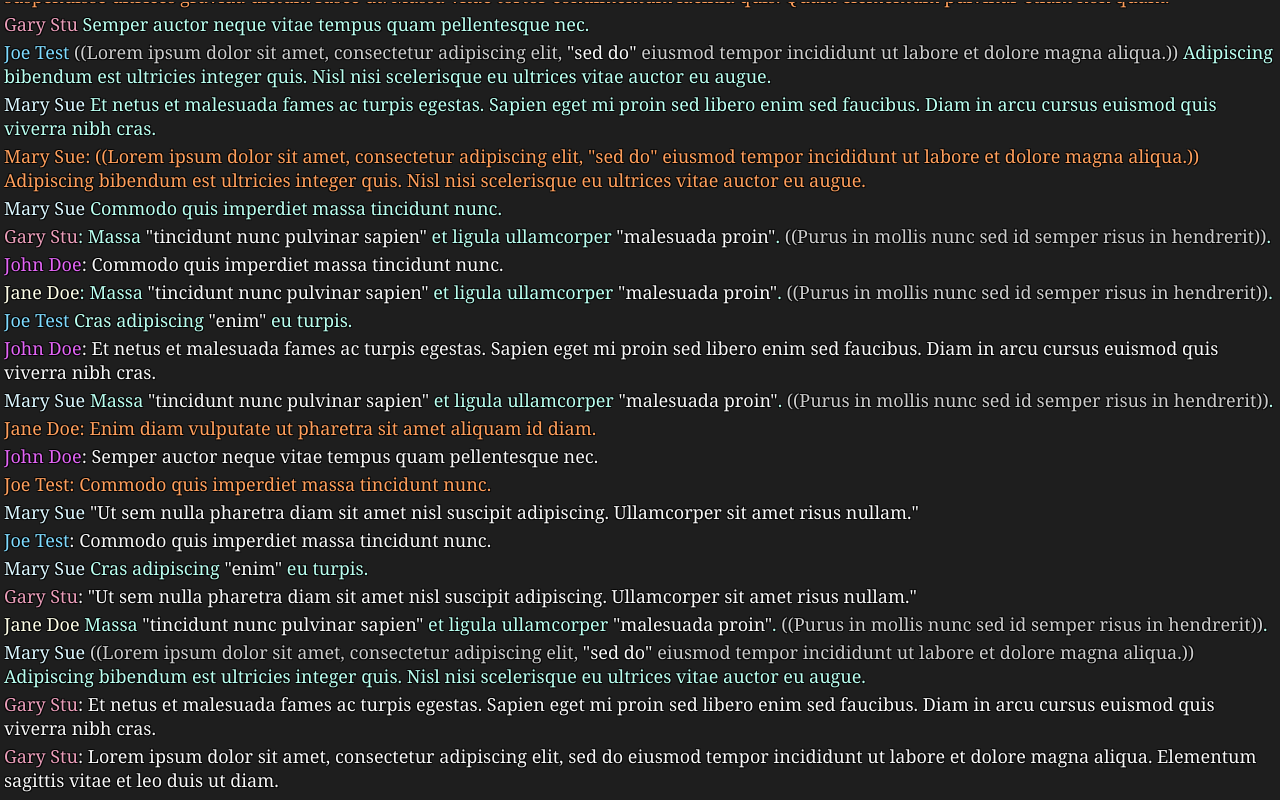
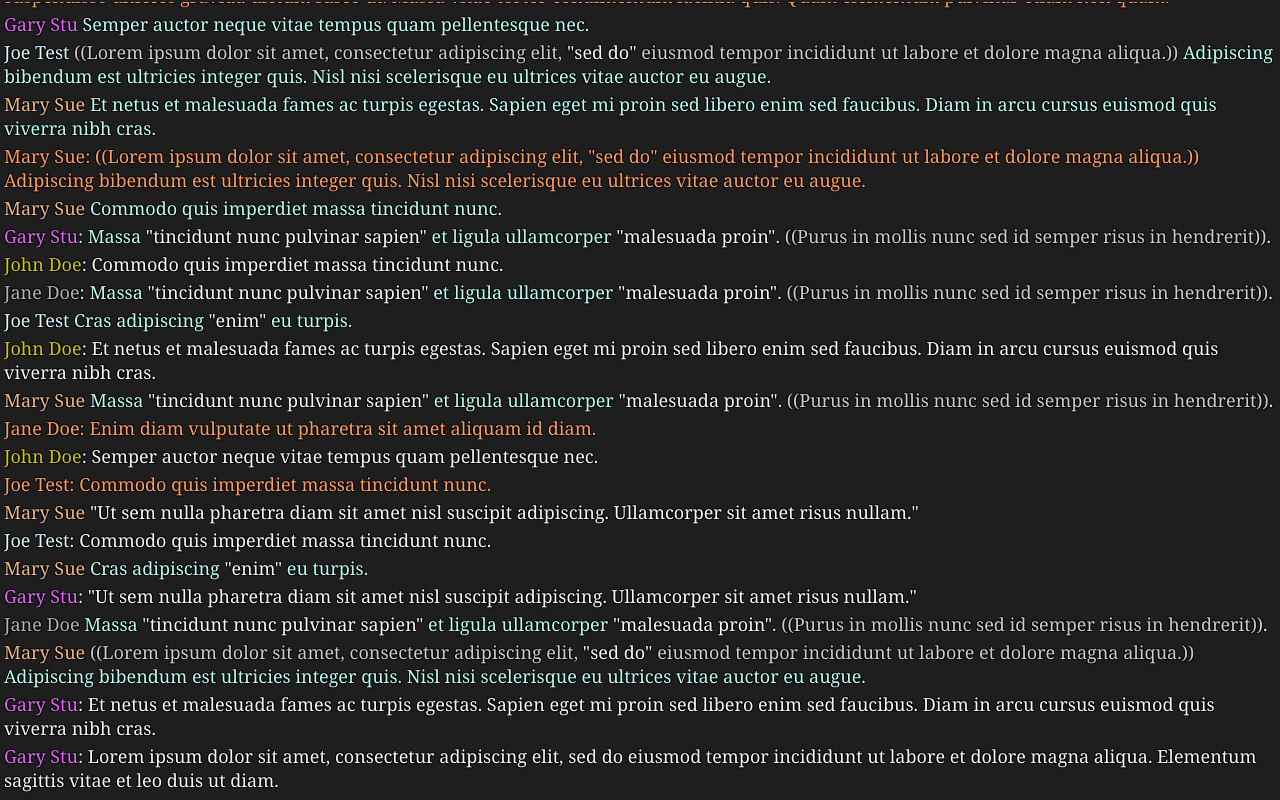
Before and after one commit to imsilvz/EchoV3, a React (Vite) app in the folder EchoV3.Ui/: page / in a window 1280 px wide. Built offline with nearby package versions, Linux system fonts and the light colour scheme.

Commit message:
min-width

```diff
--- a/EchoV3.Ui/src/components/ChatMessage/ChatMessage.tsx
+++ b/EchoV3.Ui/src/components/ChatMessage/ChatMessage.tsx
@@ -10,6 +10,7 @@ import './ChatMessage.scss';
 import { GetNameColor } from './Utility/NameColorization';
 import { RoleplayHighlight } from './Utility/RoleplayHighlight';
 import { useAppSelector } from '../../redux/hooks';
+import { selectNameColorMode } from '../../redux/reducers/settingsReducer';
 
 interface ChatMessageProps {
   message: ipc.ChatPayload;
@@ -163,6 +164,7 @@ for (let i = 0; i < MessageTypeKeys.length; i++) {
 }
 
 const ChatMessage = ({ message }: ChatMessageProps) => {
+  const nameColorMode = useAppSelector(selectNameColorMode);
   const playerActorDict = useAppSelector((state) => state.actors.playerDict);
   const messageSettings = MessageTypeSettings[message.messageType];
 
--- a/EchoV3.Ui/src/components/ChatMessage/Utility/NameColorization.tsx
+++ b/EchoV3.Ui/src/components/ChatMessage/Utility/NameColorization.tsx
@@ -1,3 +1,6 @@
+// redux
+import store from '../../../redux/store';
+
 // types
 import * as ipc from '../../../types/ipc';
 
@@ -7,14 +10,20 @@ import { JobColor } from '../../../constants';
 let LastUserId = 0;
 const UserIdMap = new Map<number, { color: string }>();
 export const GetNameColor = (messageData: ipc.ChatPayload) => {
-  return ColorStrategies['random'](messageData);
+  const state = store.getState();
+  const strategy =
+    ColorStrategies[state.settings.nameColorMode as keyof typeof ColorStrategies];
+  const senderData = store.getState().actors.playerDict[messageData.senderId];
+  if (senderData?.playerColor) return senderData.playerColor;
+  if (strategy) return strategy(messageData);
+  return undefined;
 };
 
 const ColorStrategies = {
-  custom: (messageData: ipc.ChatPayload) => {
+  CUSTOM: () => {
     return undefined;
   },
-  random: (messageData: ipc.ChatPayload) => {
+  RANDOM: (messageData: ipc.ChatPayload) => {
     const actorData = UserIdMap.get(messageData.senderId);
 
     let actorColor;
--- a/EchoV3.Ui/src/components/ContextMenu/ContextMenu.tsx
+++ b/EchoV3.Ui/src/components/ContextMenu/ContextMenu.tsx
@@ -33,13 +33,14 @@ interface ContextSubmenuProps {
 
 interface ContextMenuItemProps {
   config: MenuItemConfig;
+  width?: number;
 }
 
 type MenuItemType = 'ACTION' | 'CHECKBOX' | 'LABEL' | 'SEPARATOR' | 'SUBMENU';
 interface GeneralMenuItemConfig {
   title?: string;
   type: MenuItemType;
-  renderCustom?: () => React.ReactNode;
+  renderCustom?: (width?: number) => React.ReactNode;
 }
 
 interface ActionMenuItemConfig extends GeneralMenuItemConfig {
@@ -77,7 +78,7 @@ type MenuItemConfig =
   | SeparatorMenuItemConfig
   | SubmenuMenuItemConfig;
 
-const ContextMenuItem = ({ config }: ContextMenuItemProps) => {
+const ContextMenuItem = ({ config, width }: ContextMenuItemProps) => {
   switch (config.type) {
     case 'CHECKBOX':
       return (
@@ -102,7 +103,7 @@ const ContextMenuItem = ({ config }: ContextMenuItemProps) => {
       break;
   }
   if (config.renderCustom) {
-    return config.renderCustom();
+    return config.renderCustom(width);
   }
   return (
     <div className="context-menu-item">
@@ -128,10 +129,10 @@ const ContextSubmenu = ({ config }: ContextSubmenuProps) => {
       }
     };
     if (showSubmenu) {
-      window.addEventListener('mousemove', handleClose);
+      //window.addEventListener('mousemove', handleClose);
     }
     return () => {
-      window.removeEventListener('mousemove', handleClose);
+      //window.removeEventListener('mousemove', handleClose);
     };
   }, [showSubmenu]);
 
@@ -196,7 +197,11 @@ const ContextSubmenu = ({ config }: ContextSubmenuProps) => {
       {showSubmenu && (
         <div ref={submenuRef} className="context-menu" style={submenuPositionStyle}>
           {config.submenu.map((item, idx) => (
-            <ContextMenuItem key={`contextmenu-${idx}`} config={item} />
+            <ContextMenuItem
+              key={`contextmenu-${idx}`}
+              config={item}
+              width={contextWidth}
+            />
           ))}
         </div>
       )}
@@ -267,26 +272,39 @@ const ContextMenu = ({
         type: 'SEPARATOR',
       },
       {
+        title: 'Name Color',
+        type: 'SUBMENU',
+        submenu: [
+          {
             title: 'Set Name Color',
             type: 'ACTION',
             onClick: () => onClose,
-        renderCustom: () => {
+            renderCustom: (width) => {
               return (
-            <div className="context-menu-colorinput">
+                <div
+                  className="context-menu-colorinput"
+                  style={{
+                    minWidth: width !== undefined ? width : undefined,
+                  }}
+                >
                   <input
                     type="color"
-                //onClick={onClose}
+                    onClick={onClose}
                     onChange={playerColorHandler}
                     value={playerActor?.playerColor || '#ffffff'}
                   />
                   <span className="colorinput-label">Set Name Color</span>
                   <span
                     className="colorinput-preview"
-                style={{ backgroundColor: playerActor?.playerColor || '#ffffff' }}
+                    style={{
+                      backgroundColor: playerActor?.playerColor || '#ffffff',
+                    }}
                   />
                 </div>
               );
             },
+          },
+        ],
       },
       {
         title: 'Add to Ignore List',
@@ -408,10 +426,10 @@ const ContextMenu = ({
         onClose();
       }
     };
-    window.addEventListener('blur', onClose);
+    //window.addEventListener('blur', onClose);
     window.addEventListener('mousedown', handleClick);
     return () => {
-      window.removeEventListener('blur', onClose);
+      //window.removeEventListener('blur', onClose);
       window.removeEventListener('mousedown', handleClick);
     };
   }, []);
```
Lines whose indentation alone changed are shown as unchanged.
